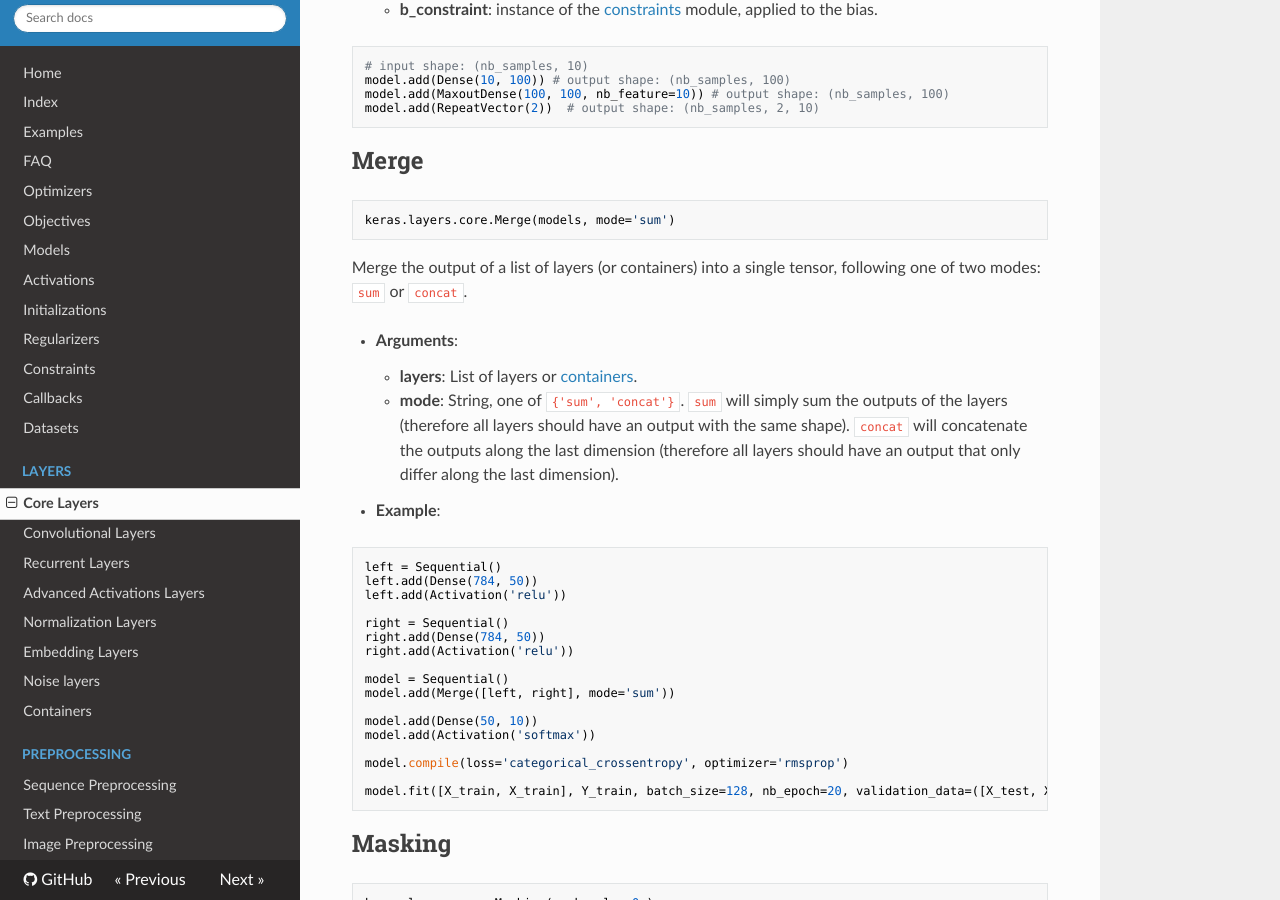
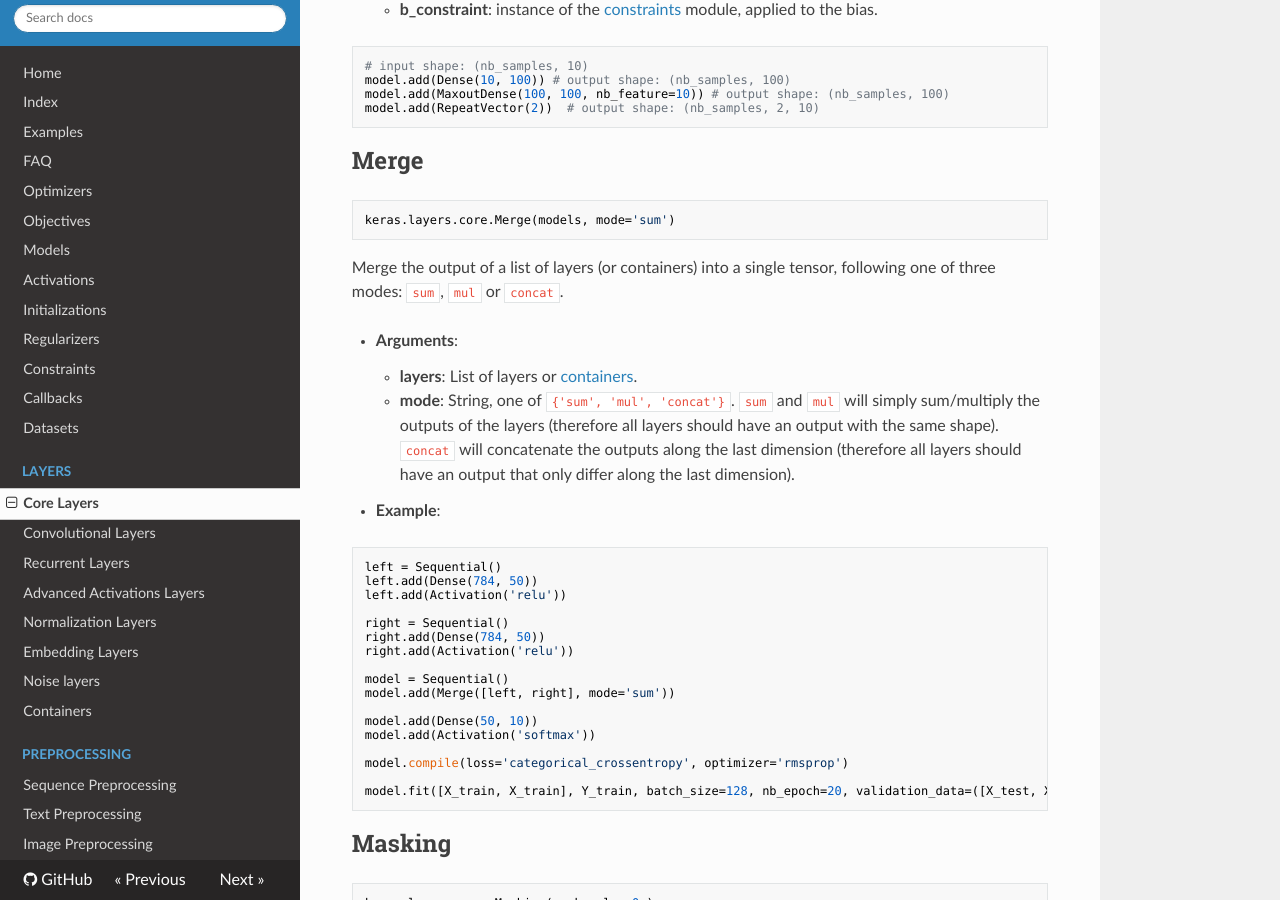
Before and after one commit to Tusespifump1o/keras, an MkDocs documentation site: the page built from docs/sources/layers/core.md, in a window 1280 px wide and 900 px high, scrolled down 7006 px. Built offline with MkDocs 1.6.1, drawn with Linux system fonts in a browser that asks for light colours; nearby versions of some CDN libraries; old or Windows-style settings are respelled for this version of MkDocs.

Commit message:
Updated documentation of Merge layer
Added 'mul' mode documentation to Merge.

````diff
--- a/docs/sources/layers/core.md
+++ b/docs/sources/layers/core.md
@@ -329,11 +329,11 @@ model.add(RepeatVector(2))  # output shape: (nb_samples, 2, 10)
 keras.layers.core.Merge(models, mode='sum')
 ```
 
-Merge the output of a list of layers (or containers) into a single tensor, following one of two modes: `sum` or `concat`.
+Merge the output of a list of layers (or containers) into a single tensor, following one of three modes: `sum`, `mul` or `concat`.
 
 - __Arguments__:
     - __layers__: List of layers or [containers](/layers/containers/).
-    - __mode__: String, one of `{'sum', 'concat'}`. `sum` will simply sum the outputs of the layers (therefore all layers should have an output with the same shape). `concat` will concatenate the outputs along the last dimension (therefore all layers should have an output that only differ along the last dimension).
+    - __mode__: String, one of `{'sum', 'mul', 'concat'}`. `sum` and `mul` will simply sum/multiply the outputs of the layers (therefore all layers should have an output with the same shape). `concat` will concatenate the outputs along the last dimension (therefore all layers should have an output that only differ along the last dimension).
 
 - __Example__:
 
````
